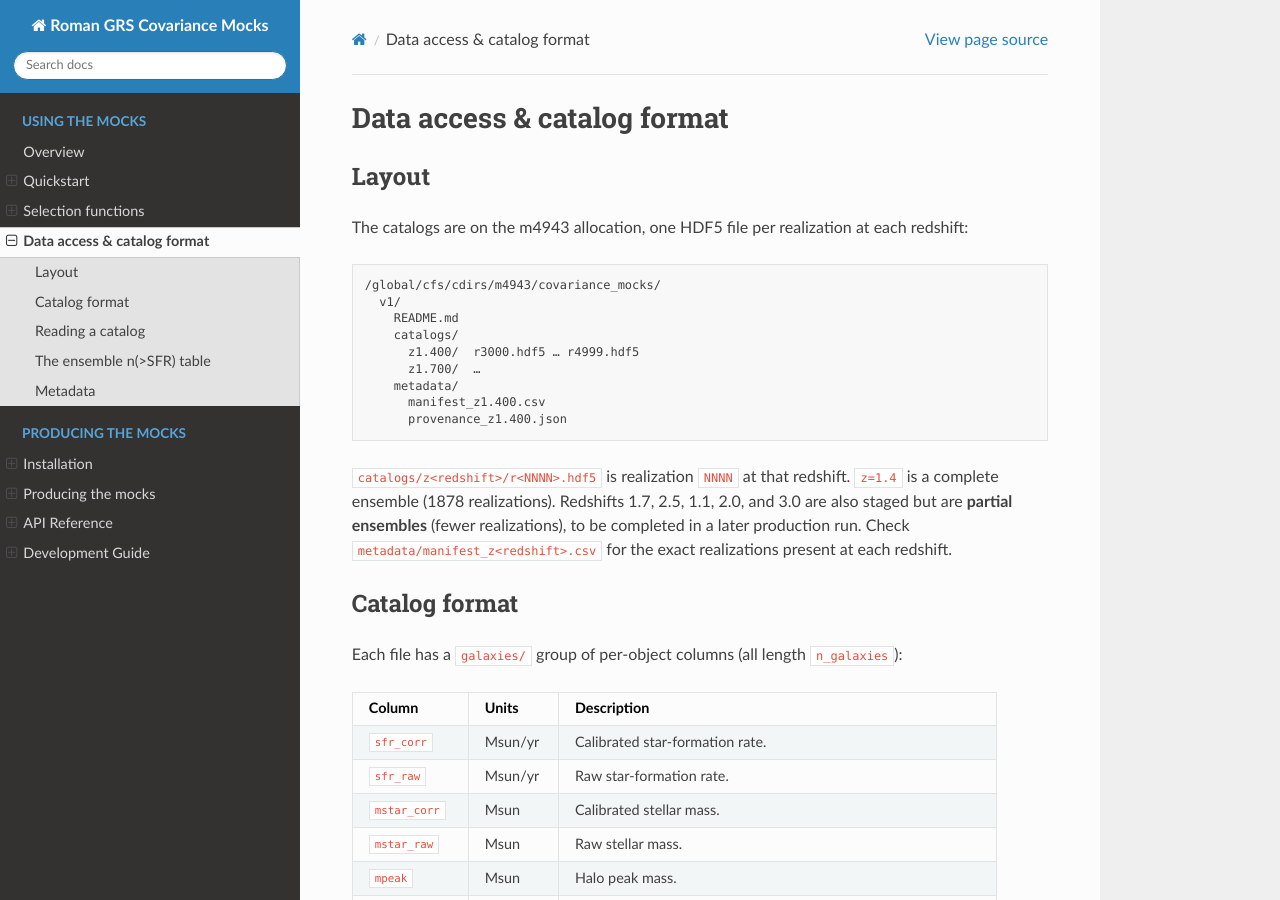
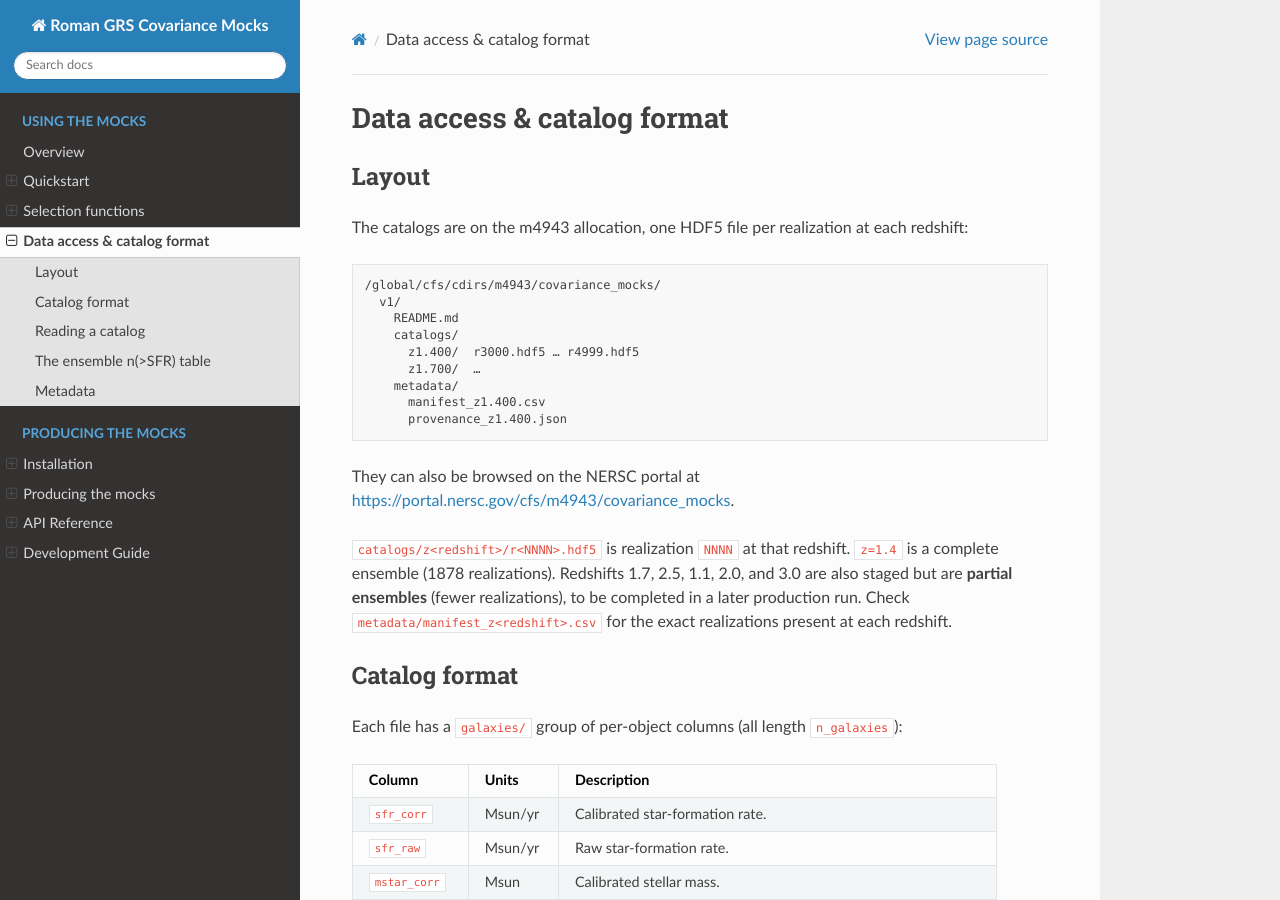
Before and after one commit to roman-grs-pit/covariance-mocks, a Sphinx documentation site: the page built from docs/source/data_access.rst, in a window 1280 px wide and 900 px high. Built offline with Sphinx 7.4.7 and the Read the Docs theme 3.1.0, drawn with Linux system fonts in a browser that asks for light colours.

Commit message:
Add NERSC CFS portal landing page + deploy script
scripts/deploy_portal.sh writes a no-frills index.html (and the SFR-only highlight
image) to the m4943 www portal dir, cross-linking the full readthedocs site. Add the
reciprocal portal link to the data-access docs page.

```diff
--- a/docs/source/data_access.rst
+++ b/docs/source/data_access.rst
@@ -16,6 +16,9 @@ redshift::
        metadata/
          manifest_z1.400.csv
          provenance_z1.400.json
+
+They can also be browsed on the NERSC portal at
+https://portal.nersc.gov/cfs/m4943/covariance_mocks.
 
 ``catalogs/z<redshift>/r<NNNN>.hdf5`` is realization ``NNNN`` at that redshift.
 ``z=1.4`` is a complete ensemble (1878 realizations). Redshifts 1.7, 2.5, 1.1, 2.0, and
```
Also changed, not shown: 1 other file.
